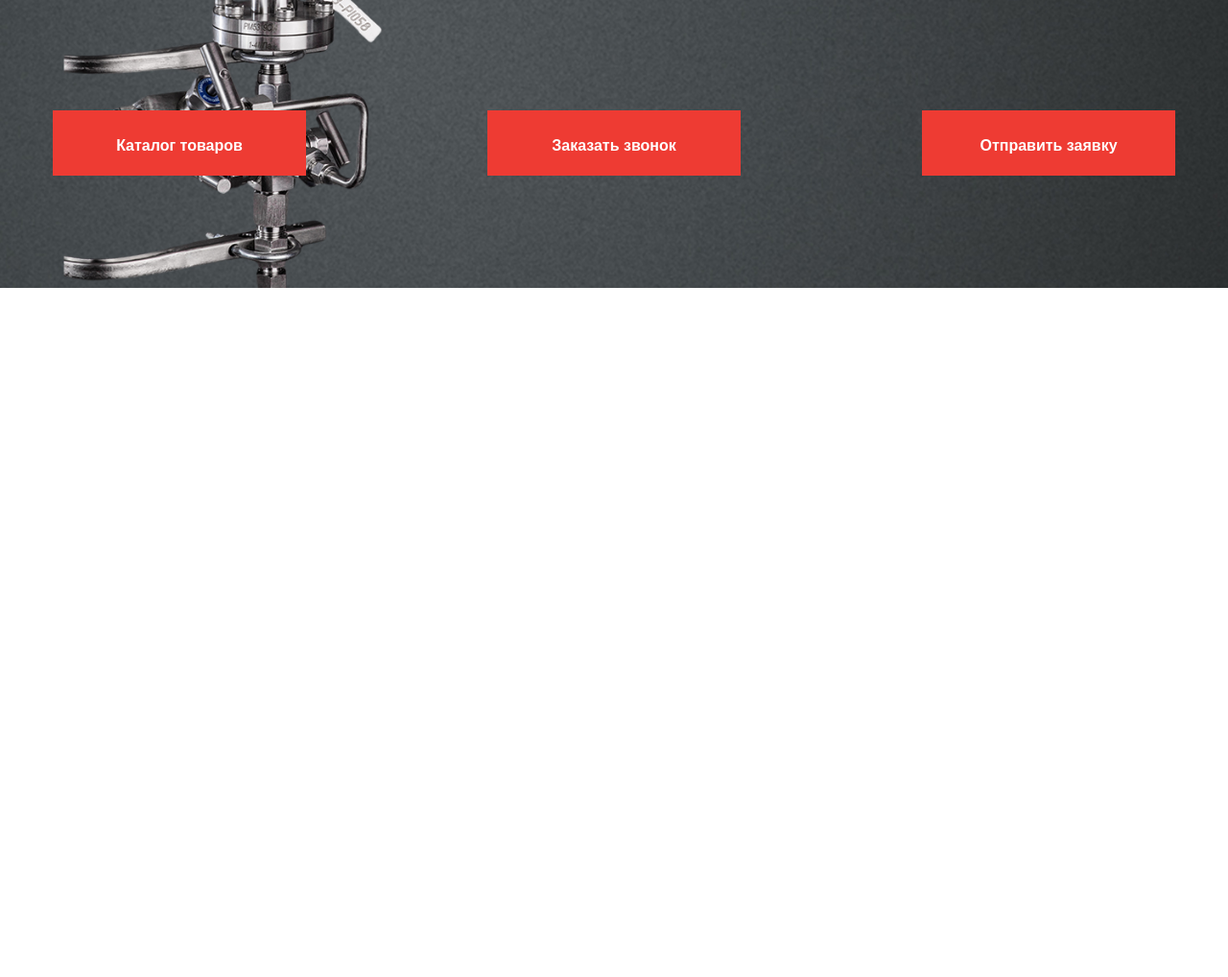
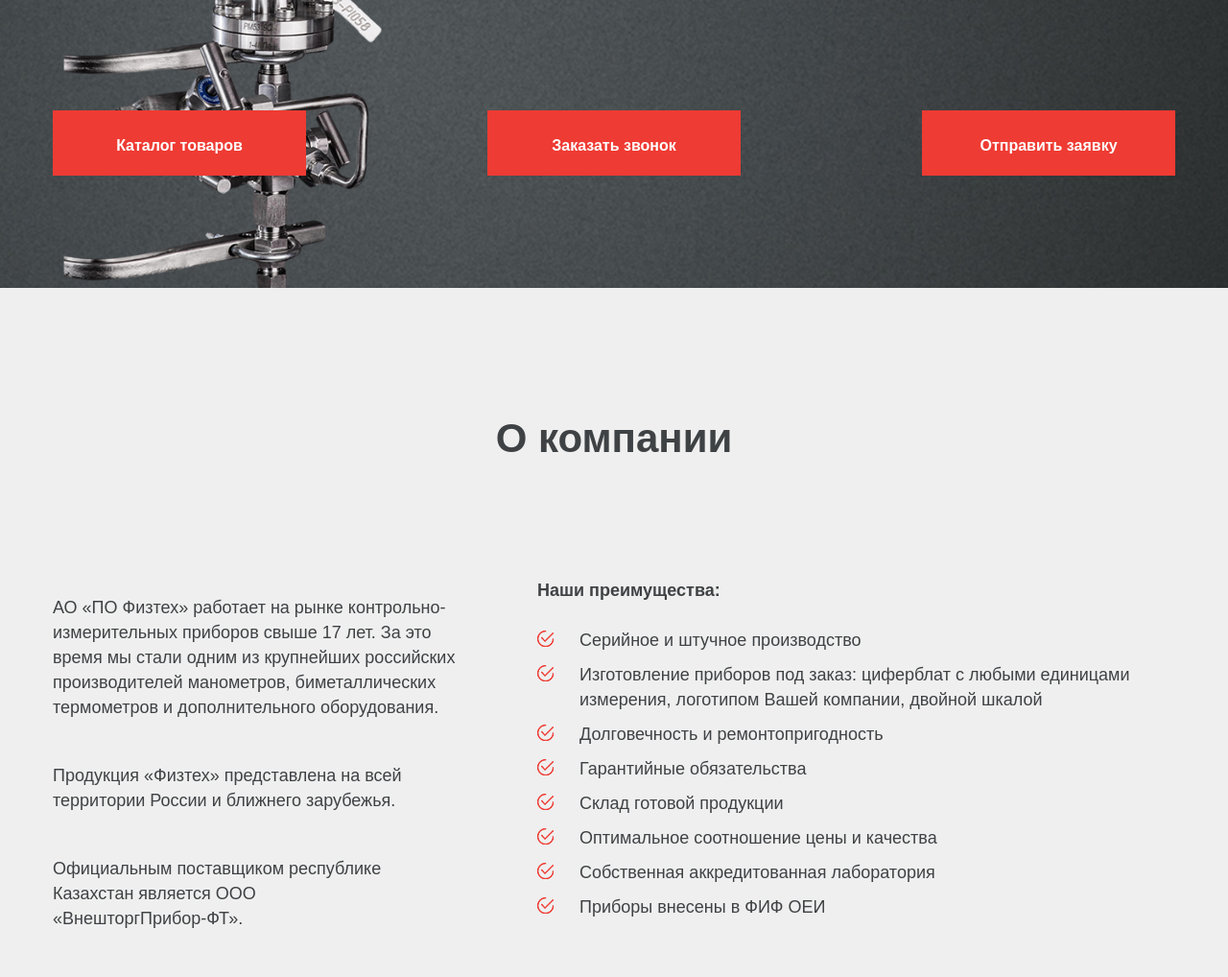
Before and after one commit to aaksi/fiztech, a website: page app/index.html in a window 1280 px wide. Shown: the part 616-1634 px from the top of the page at 96% size. Before the commit the page ends 916 px from the top, so only its background shows below. Drawn offline with nearby package versions, Linux system fonts and the light colour scheme; files that its build step writes are made by us from their sources.

Commit message:
added section info

```diff
--- a/app/index.html
+++ b/app/index.html
@@ -49,6 +49,32 @@
         </div>
     </section>
 
+    <section class="info">
+        <div class="container">
+            <div class="info__title title">О компании</div>
+            <div class="info__inner">
+                <div class="info__text">
+                    <p>АО «ПО Физтех» работает на рынке контрольно-измерительных приборов свыше 17 лет. За это время мы стали одним из крупнейших российских производителей манометров,  биметаллических термометров и дополнительного оборудования.</p>
+                    <p>Продукция «Физтех» представлена на всей территории России и ближнего зарубежья.</p>
+                    <p>Официальным поставщиком республике Казахстан  является ООО «ВнешторгПрибор-ФТ».</p>
+                </div>
+                <div class="info__advantages">
+                    <div class="info__advantages-title">Наши преимущества:</div>
+                    <ul class="info__advantages-list">
+                        <li class="info__advantages-list">Серийное и штучное производство</li>
+                        <li class="info__advantages-list">Изготовление приборов под заказ: циферблат с любыми единицами измерения, логотипом Вашей компании, двойной шкалой</li>
+                        <li class="info__advantages-list">Долговечность и ремонтопригодность</li>
+                        <li class="info__advantages-list">Гарантийные обязательства</li>
+                        <li class="info__advantages-list">Склад готовой продукции</li>
+                        <li class="info__advantages-list">Оптимальное соотношение цены и качества</li>
+                        <li class="info__advantages-list">Cобственная аккредитованная лаборатория</li>
+                        <li class="info__advantages-list">Приборы внесены в ФИФ ОЕИ</li>
+                    </ul>
+                </div>
+            </div>
+        </div>
+    </section>
+
 
 
   </div>
--- a/app/scss/_global.scss
+++ b/app/scss/_global.scss
@@ -48,3 +48,10 @@ body{
 .footer{
     margin-top: auto;
 }
+.title{
+    font-size: 42px;
+    font-family: "HelveticaNeueCyr-Bold", sans-serif;
+    font-weight: 700;
+    line-height: 60px;
+    text-align: center;
+}
--- a/app/scss/style.scss
+++ b/app/scss/style.scss
@@ -29,11 +29,11 @@
 
     &__title{
         font-size: 14px;
+        padding-bottom: 8px;
     }
     &__box{
        display: flex;
        align-items: center;
-
        a + a{
         margin-left: 10px;
         }
@@ -92,3 +92,55 @@
     }
 }
 // end top
+// start info
+.info{
+    background-color: #efefef;
+    &__title{
+        padding-top: 127px;
+        margin-bottom: 115px;
+
+    }
+    &__inner{
+        display: flex;
+        margin-bottom: 170px;
+    }
+    &__text{
+        max-width: 445px;
+        margin-right: 60px;
+        line-height: 26px;
+        p{
+            // margin-top: 0;
+            margin-bottom: 45px;
+        }
+        p + p{
+            max-width: 366px;
+        }
+    }
+    &__advantages{
+
+    }
+    &__advantages-title{
+        font-weight: 700;
+        line-height: 26px;
+        margin-bottom: 26px;
+    }
+    &__advantages-list{
+        li{
+            margin-bottom: 10px;
+            padding-left: 44px;
+            line-height: 26px;
+            position: relative;
+            &::before{
+                content: '';
+                position: absolute;
+                background-image: url('../images/icon/checked.png');
+                width: 17px;
+                height: 17px;
+                left: 0;
+                top: 3px;
+            }
+        }
+    }
+}
+
+// end info
```
Also changed, not shown: app/css/style.min.css, app/images/icon/checked.png (added), app/images/icon/checked_.svg (added).
